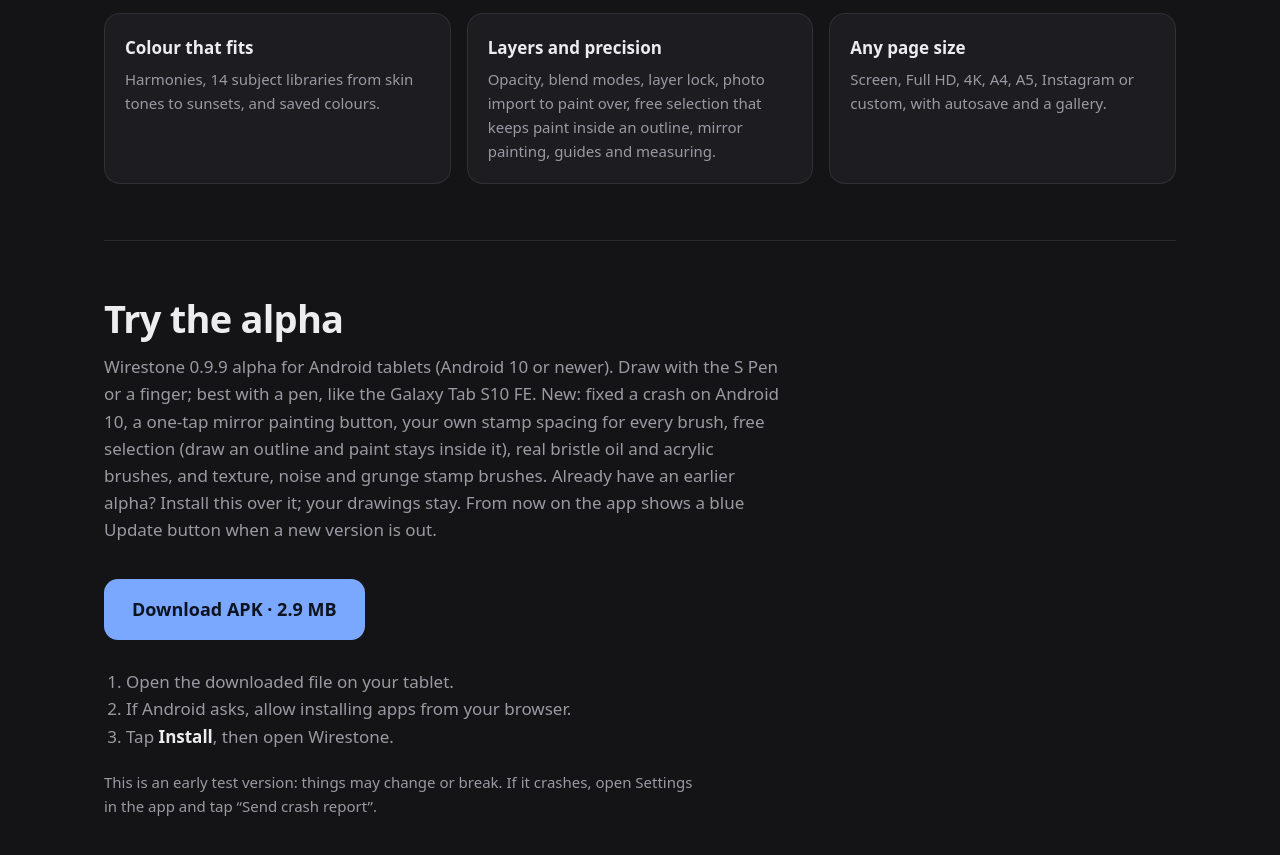
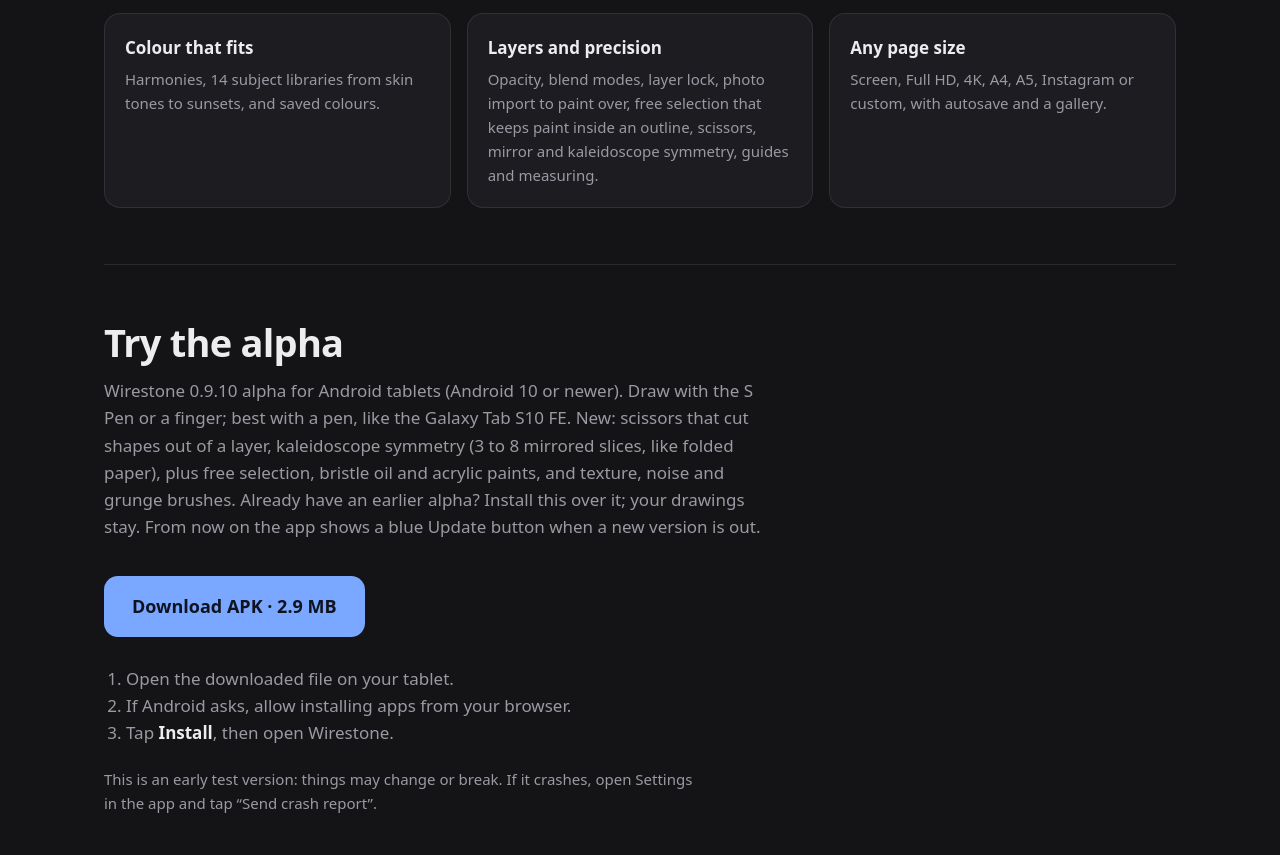
Before and after one commit to karmaza123/wirestone, a plain HTML site: page index.html in a window 1280 px wide. Shown: the part 3404-4259 px from the top of the page. Drawn offline with Linux system fonts and the light colour scheme.

Commit message:
Offer 0.9.10 alpha: scissors and kaleidoscope
Co-Authored-By: Claude Opus 5.5 <noreply@anthropic.com>

```diff
--- a/index.html
+++ b/index.html
@@ -134,14 +134,14 @@
       <div class="feature"><h3>Tool wheel</h3><p>Spin it to your favourite brushes; eraser, undo and redo under your thumb.</p></div>
       <div class="feature"><h3>SnapShape</h3><p>Hold the pen at the end of a stroke and circles, rectangles and stars snap clean.</p></div>
       <div class="feature"><h3>Colour that fits</h3><p>Harmonies, 14 subject libraries from skin tones to sunsets, and saved colours.</p></div>
-      <div class="feature"><h3>Layers and precision</h3><p>Opacity, blend modes, layer lock, photo import to paint over, free selection that keeps paint inside an outline, mirror painting, guides and measuring.</p></div>
+      <div class="feature"><h3>Layers and precision</h3><p>Opacity, blend modes, layer lock, photo import to paint over, free selection that keeps paint inside an outline, scissors, mirror and kaleidoscope symmetry, guides and measuring.</p></div>
       <div class="feature"><h3>Any page size</h3><p>Screen, Full HD, 4K, A4, A5, Instagram or custom, with autosave and a gallery.</p></div>
     </div>
   </section>
 
   <section class="download" id="download">
     <h2>Try the alpha</h2>
-    <p class="lede">Wirestone 0.9.9 alpha for Android tablets (Android 10 or newer). Draw with the S Pen or a finger; best with a pen, like the Galaxy Tab S10 FE. New: fixed a crash on Android 10, a one-tap mirror painting button, your own stamp spacing for every brush, free selection (draw an outline and paint stays inside it), real bristle oil and acrylic brushes, and texture, noise and grunge stamp brushes. Already have an earlier alpha? Install this over it; your drawings stay. From now on the app shows a blue Update button when a new version is out.</p>
+    <p class="lede">Wirestone 0.9.10 alpha for Android tablets (Android 10 or newer). Draw with the S Pen or a finger; best with a pen, like the Galaxy Tab S10 FE. New: scissors that cut shapes out of a layer, kaleidoscope symmetry (3 to 8 mirrored slices, like folded paper), plus free selection, bristle oil and acrylic paints, and texture, noise and grunge brushes. Already have an earlier alpha? Install this over it; your drawings stay. From now on the app shows a blue Update button when a new version is out.</p>
     <a class="dl-btn" href="download/Wirestone-alpha.apk" download>Download APK · 2.9 MB</a>
     <ol class="steps">
       <li>Open the downloaded file on your tablet.</li>
--- a/version.json
+++ b/version.json
@@ -1 +1 @@
-{"versionCode":11,"versionName":"0.9.9-alpha","url":"https://wirestone-showcase.vercel.app/download/Wirestone-alpha.apk"}
+{"versionCode":12,"versionName":"0.9.10-alpha","url":"https://wirestone-showcase.vercel.app/download/Wirestone-alpha.apk"}
```
Also changed, not shown: 1 other file.
